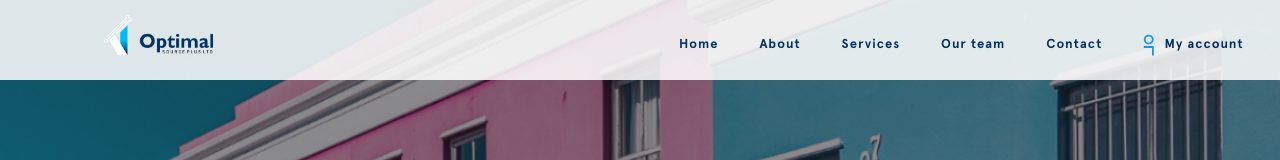
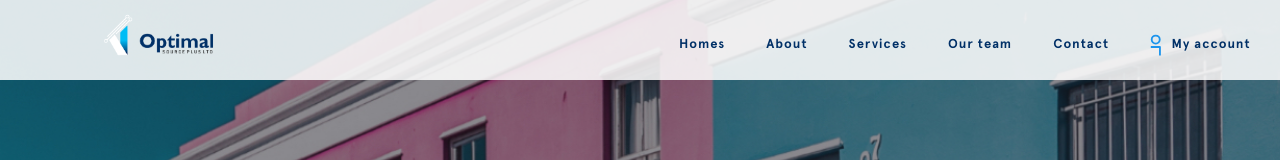
Before and after one commit to skybrandevs/optimalwebsite, a React (Create React App) app: page / in a window 1280 px wide. Shown: the top 160 px of the page. Built offline with nearby package versions, Linux system fonts and the light colour scheme.

Commit message:
connected netlify

```diff
--- a/src/App.js
+++ b/src/App.js
@@ -58,7 +58,7 @@ function App() {
                 <ul className="navbar-nav mr-auto mt-2 mt-lg-0">
                   <li className="nav-item active">
                     <Link to={"App"} className="nav-link menu-mrg a-2">
-                      Home
+                      Homes
                     </Link>
                   </li>
                   <li className="nav-item">
```
